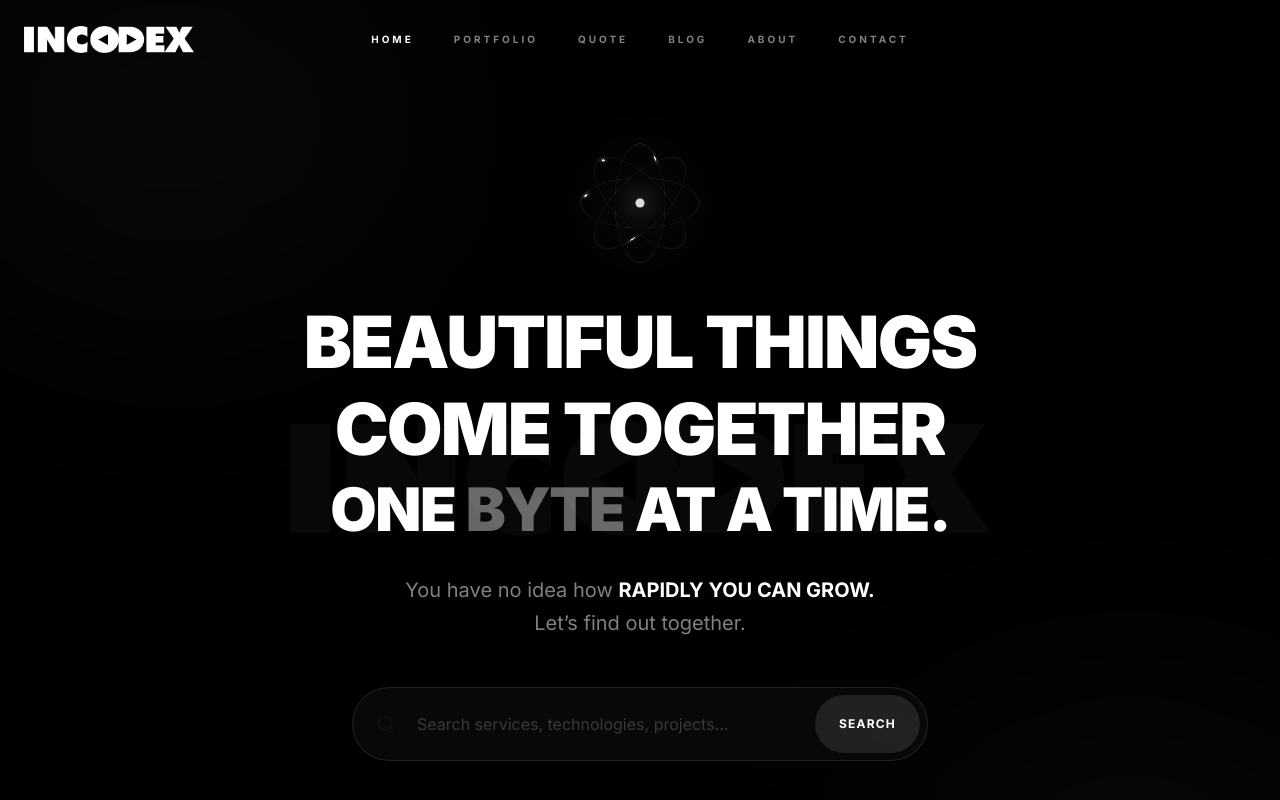
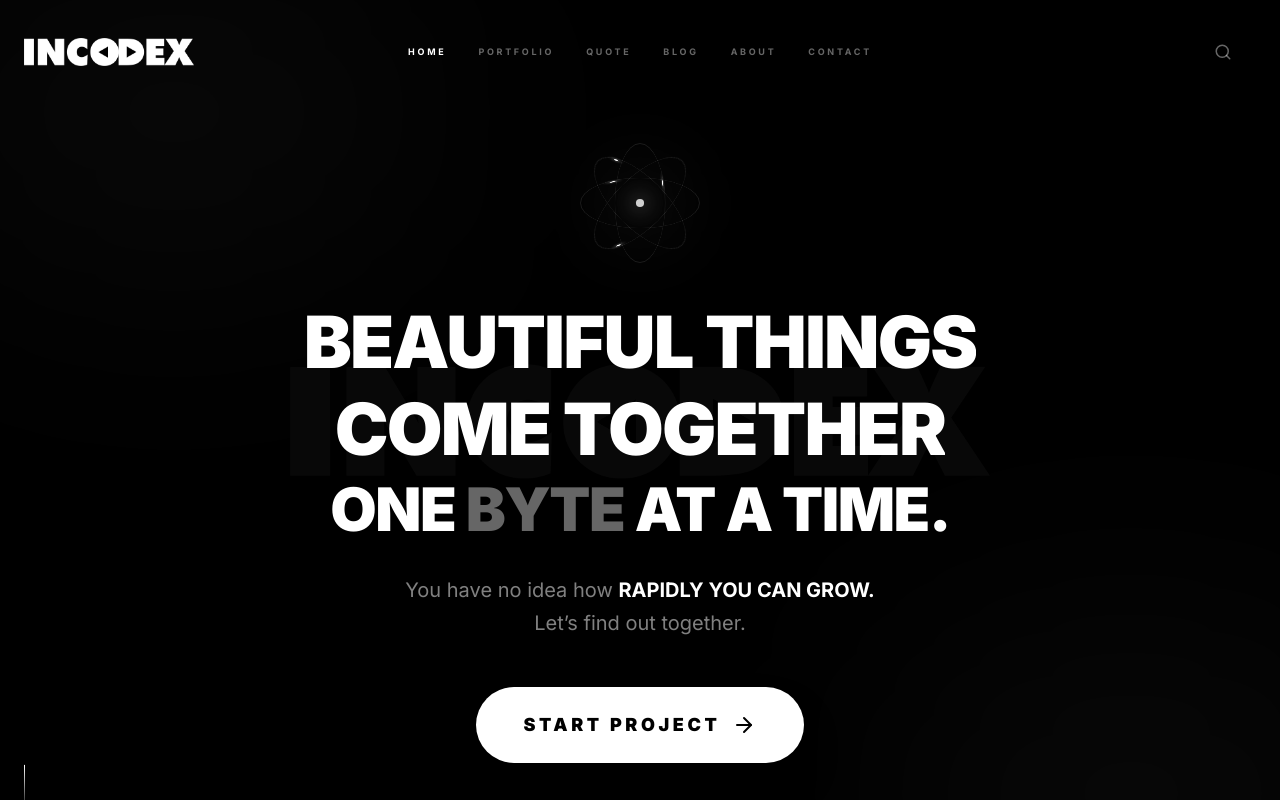
Before and after one commit to rantidebRoy/INCODEX, a React (Vite) app: page / in a window 1280 px wide. Shown: the top 800 px of the page. Built offline with nearby package versions, Linux system fonts and the light colour scheme.

Commit message:
Search and Logo Added

```diff
--- a/package.json
+++ b/package.json
@@ -14,7 +14,8 @@
     "framer-motion": "^12.34.3",
     "lucide-react": "^0.575.0",
     "react": "^19.2.0",
-    "react-dom": "^19.2.0"
+    "react-dom": "^19.2.0",
+    "react-router-dom": "^7.13.0"
   },
   "devDependencies": {
     "@eslint/js": "^9.39.1",
--- a/src/App.jsx
+++ b/src/App.jsx
@@ -1,11 +1,29 @@
-import React, { useState, useEffect } from 'react';
+import React, { useState, useEffect, useRef } from 'react';
 import { motion, AnimatePresence } from 'framer-motion';
-import { Menu, X, ArrowRight, Search, Shield, Zap, Globe, Layout, ChevronRight, Github, Twitter, Linkedin, Sun, Moon, Link as LinkIcon, ShoppingCart, Quote, User } from 'lucide-react';
+import {
+  BrowserRouter as Router,
+  Routes,
+  Route,
+  Link,
+  NavLink,
+  useNavigate,
+  useLocation
+} from 'react-router-dom';
+import {
+  Menu, X, ArrowRight, Search, Shield, Zap,
+  Globe, Layout, ChevronRight, Github, Twitter,
+  Linkedin, Sun, Moon, Link as LinkIcon,
+  ShoppingCart, Quote, User
+} from 'lucide-react';
 import Portfolio from './Portfolio';
 
-const Navbar = ({ setView, currentView }) => {
+const Navbar = () => {
   const [isScrolled, setIsScrolled] = useState(false);
   const [isMobileMenuOpen, setIsMobileMenuOpen] = useState(false);
+  const [isSearchOpen, setIsSearchOpen] = useState(false);
+  const [searchTerm, setSearchTerm] = useState("");
+  const navigate = useNavigate();
+  const searchInputRef = useRef(null);
 
   useEffect(() => {
     const handleScroll = () => setIsScrolled(window.scrollY > 20);
@@ -13,49 +31,133 @@ const Navbar = ({ setView, currentView }) => {
     return () => window.removeEventListener('scroll', handleScroll);
   }, []);
 
-  const navItems = ['Home', 'Portfolio', 'Quote', 'Blog', 'About', 'Contact'];
+  useEffect(() => {
+    if (isSearchOpen && searchInputRef.current) {
+      searchInputRef.current.focus();
+    }
+  }, [isSearchOpen]);
 
-  const handleNavClick = (item) => {
-    if (item === 'Portfolio') {
-      setView('portfolio');
-    } else if (item === 'Home') {
-      setView('home');
-    }
-    setIsMobileMenuOpen(false);
-  };
+  const navItems = [
+    { name: 'Home', path: '/' },
+    { name: 'Portfolio', path: '/portfolio' },
+    { name: 'Quote', path: '#quote' },
+    { name: 'Blog', path: '#blog' },
+    { name: 'About', path: '#footer' },
+    { name: 'Contact', path: '#footer' }
+  ];
+
+  const searchResults = [
+    { title: "Custom Software", category: "Service" },
+    { title: "Mobile Apps", category: "Development" },
+    { title: "Ajker Bangla", category: "Project" },
+    { title: "Nanotechnology", category: "Research" }
+  ].filter(item =>
+    searchTerm && item.title.toLowerCase().includes(searchTerm.toLowerCase())
+  );
 
   return (
     <nav className={`fixed w-full z-50 transition-all duration-500 ${isScrolled ? 'bg-black/90 backdrop-blur-md py-4 border-b border-white/10' : 'bg-transparent py-8'}`}>
-      <div className="max-w-7xl mx-auto px-6 flex items-center justify-center relative">
+      <div className="max-w-7xl mx-auto px-6 flex items-center justify-between relative h-10">
+
+        {/* Logo */}
+        <Link
+          to="/"
+          className="z-50 shrink-0"
+          onClick={() => {
+            setIsMobileMenuOpen(false);
+            window.scrollTo({ top: 0, behavior: 'smooth' });
+          }}
+        >
           <motion.div
             initial={{ opacity: 0, x: -20 }}
             animate={{ opacity: 1, x: 0 }}
-          transition={{ duration: 0.8, ease: "easeOut" }}
-          className="absolute left-6 cursor-pointer"
-          onClick={() => setView('home')}
+            transition={{ duration: 0.8 }}
           >
             <img src="/inc-02.png" alt="INCODEX" className="h-6 md:h-7 w-auto object-contain" />
           </motion.div>
+        </Link>
 
         {/* Desktop Menu - Centered */}
-        <div className="hidden md:flex items-center space-x-10">
+        <div className="hidden lg:flex items-center space-x-8 absolute left-1/2 -translate-x-1/2">
           {navItems.map((item) => (
+            <NavLink
+              key={item.name}
+              to={item.path}
+              className={({ isActive }) =>
+                `text-[9px] font-bold transition-all tracking-[0.3em] uppercase ${isActive && item.path !== '#quote' && item.path !== '#blog' && item.path !== '#footer'
+                  ? 'text-white'
+                  : 'text-white/40 hover:text-white'
+                }`
+              }
+            >
+              {item.name}
+            </NavLink>
+          ))}
+        </div>
+
+        {/* Right Actions: Search + Mobile Menu */}
+        <div className="flex items-center space-x-2 md:space-x-4 z-50">
+          {/* Desktop Search */}
+          <div className="hidden md:flex items-center relative">
+            <AnimatePresence>
+              {isSearchOpen && (
+                <motion.div
+                  initial={{ width: 0, opacity: 0 }}
+                  animate={{ width: 240, opacity: 1 }}
+                  exit={{ width: 0, opacity: 0 }}
+                  className="overflow-hidden mr-2"
+                >
+                  <input
+                    ref={searchInputRef}
+                    type="text"
+                    value={searchTerm}
+                    onChange={(e) => setSearchTerm(e.target.value)}
+                    placeholder="Search..."
+                    className="w-full bg-white/5 border border-white/10 rounded-full py-2 px-4 text-xs text-white placeholder:text-white/20 focus:outline-none focus:border-white/30 transition-all"
+                  />
+                </motion.div>
+              )}
+            </AnimatePresence>
             <button
-              key={item}
-              onClick={() => handleNavClick(item)}
-              className={`text-[10px] font-bold transition-all tracking-[0.3em] uppercase ${(item === 'Home' && currentView === 'home') || (item === 'Portfolio' && currentView === 'portfolio')
-                ? 'text-white'
-                : 'text-white/50 hover:text-white'
-                }`}
+              onClick={() => setIsSearchOpen(!isSearchOpen)}
+              className="p-2 text-white/40 hover:text-white transition-colors"
             >
-              {item}
+              {isSearchOpen ? <X size={18} /> : <Search size={18} />}
+            </button>
+
+            {/* Results Dropdown */}
+            <AnimatePresence>
+              {isSearchOpen && searchTerm && (
+                <motion.div
+                  initial={{ opacity: 0, y: 10 }}
+                  animate={{ opacity: 1, y: 0 }}
+                  exit={{ opacity: 0, y: 10 }}
+                  className="absolute top-full right-0 mt-4 w-64 bg-neutral-900 border border-white/10 rounded-xl overflow-hidden backdrop-blur-2xl shadow-2xl"
+                >
+                  {searchResults.length > 0 ? (
+                    <div className="p-1">
+                      {searchResults.map((result, idx) => (
+                        <button
+                          key={idx}
+                          className="w-full flex items-center justify-between p-3 hover:bg-white/5 rounded-lg transition-colors text-left group"
+                        >
+                          <span className="text-white text-[10px] font-bold uppercase tracking-tight">{result.title}</span>
+                          <span className="text-[8px] text-white/20 font-black tracking-widest uppercase">{result.category}</span>
                         </button>
                       ))}
                     </div>
+                  ) : (
+                    <div className="p-6 text-center text-white/20 text-[8px] font-bold uppercase tracking-widest">
+                      No results found
+                    </div>
+                  )}
+                </motion.div>
+              )}
+            </AnimatePresence>
+          </div>
 
-        <div className="absolute right-6 flex items-center space-x-4">
           <button
-            className="md:hidden p-2 text-white"
+            className="lg:hidden p-2 text-white/40 hover:text-white transition-colors"
             onClick={() => setIsMobileMenuOpen(!isMobileMenuOpen)}
           >
             {isMobileMenuOpen ? <X size={24} /> : <Menu size={24} />}
@@ -70,17 +172,30 @@ const Navbar = ({ setView, currentView }) => {
             initial={{ opacity: 0, height: 0 }}
             animate={{ opacity: 1, height: 'auto' }}
             exit={{ opacity: 0, height: 0 }}
-            className="md:hidden bg-black border-b border-white/10 overflow-hidden"
+            className="lg:hidden bg-black border-b border-white/10 overflow-hidden"
           >
-            <div className="px-6 py-8 flex flex-col space-y-6 text-center">
+            <div className="px-6 py-10 flex flex-col space-y-8 text-center items-center">
+              {/* Mobile Search */}
+              <div className="w-full max-w-xs relative mb-4">
+                <Search className="absolute left-4 top-1/2 -translate-y-1/2 text-white/20" size={16} />
+                <input
+                  type="text"
+                  value={searchTerm}
+                  onChange={(e) => setSearchTerm(e.target.value)}
+                  placeholder="Search..."
+                  className="w-full bg-white/5 border border-white/10 rounded-full py-3 pl-12 pr-4 text-sm text-white focus:outline-none"
+                />
+              </div>
+
               {navItems.map((item) => (
-                <button
-                  key={item}
-                  onClick={() => handleNavClick(item)}
-                  className="text-xl font-bold text-white uppercase tracking-widest"
+                <NavLink
+                  key={item.name}
+                  to={item.path}
+                  className="text-lg font-bold text-white uppercase tracking-[0.2em]"
+                  onClick={() => setIsMobileMenuOpen(false)}
                 >
-                  {item}
-                </button>
+                  {item.name}
+                </NavLink>
               ))}
             </div>
           </motion.div>
@@ -215,31 +330,12 @@ const Hero = () => {
             initial={{ opacity: 0, scale: 0.9 }}
             animate={{ opacity: 1, scale: 1 }}
             transition={{ duration: 0.5, delay: 0.8 }}
-            className="flex flex-col items-center justify-center gap-10"
+            className="flex flex-col sm:flex-row items-center justify-center gap-6"
           >
-            {/* Search Bar */}
-            <div className="w-full max-w-xl relative group">
-              <div className="absolute inset-y-0 left-6 flex items-center pointer-events-none text-white/20 group-focus-within:text-white transition-colors duration-300">
-                <Search size={20} />
-              </div>
-              <input
-                type="text"
-                placeholder="Search services, technologies, projects..."
-                className="w-full bg-white/[0.03] border border-white/10 rounded-full py-6 pl-16 pr-8 text-white placeholder:text-white/20 focus:outline-none focus:bg-white/10 focus:border-white/20 transition-all duration-300 backdrop-blur-xl"
-              />
-              <div className="absolute inset-y-2 right-2 flex items-center">
-                <button className="bg-white/10 hover:bg-white hover:text-black text-white px-6 h-full rounded-full font-bold text-xs uppercase tracking-widest transition-all duration-300">
-                  Search
-                </button>
-              </div>
-            </div>
-
-            <div className="flex flex-col sm:flex-row items-center justify-center gap-6">
             <button className="bg-white text-black px-12 py-6 rounded-full font-black text-lg flex items-center group hover:bg-neutral-200 transition-all duration-300 shadow-2xl relative overflow-hidden">
               <span className="relative z-10 uppercase tracking-[0.2em]">START PROJECT</span>
               <ArrowRight className="ml-3 group-hover:translate-x-2 transition-transform relative z-10" />
             </button>
-            </div>
           </motion.div>
         </div>
       </div>
@@ -370,24 +466,6 @@ const ServicesInfo = () => {
   );
 };
 
-const FeatureCard = ({ icon: Icon, title, description }) => (
-  <motion.div
-    whileHover={{ y: -10 }}
-    className="p-8 rounded-3xl bg-neutral-900 border border-white/5 hover:border-white/20 transition-all group"
-  >
-    <div className="w-14 h-14 bg-white text-black rounded-2xl flex items-center justify-center mb-6 shadow-xl shadow-white/5 group-hover:rotate-6 transition-transform">
-      <Icon size={28} />
-    </div>
-    <h3 className="text-2xl font-bold text-white mb-4">{title}</h3>
-    <p className="text-white/50 leading-relaxed mb-6">
-      {description}
-    </p>
-    <a href="#" className="inline-flex items-center text-sm font-bold text-white group-hover:underline">
-      Learn more <ChevronRight size={16} className="ml-1" />
-    </a>
-  </motion.div>
-);
-
 const Features = () => {
   const features = [
     {
@@ -489,7 +567,7 @@ const CTA = () => (
 );
 
 const Footer = () => (
-  <footer className="bg-black text-white py-16 px-6 border-t border-white/10 transition-colors duration-500">
+  <footer id="footer" className="bg-black text-white py-16 px-6 border-t border-white/10 transition-colors duration-500">
     <div className="max-w-7xl mx-auto">
       <div className="grid md:grid-cols-4 gap-12 mb-16">
         <div className="col-span-2">
@@ -533,8 +611,6 @@ const Footer = () => (
     </div>
   </footer>
 );
-
-// Portfolio component has been moved to Portfolio.jsx
 
 const Testimonials = () => {
   const reviews = [
@@ -723,37 +799,56 @@ const Blog = () => {
   );
 };
 
-const App = () => {
-  const [view, setView] = useState(() => localStorage.getItem('site_view') || 'home');
+const AppContents = () => {
+  const location = useLocation();
 
   useEffect(() => {
-    document.documentElement.classList.add('dark');
-    localStorage.setItem('site_view', view);
-  }, [view]);
+    if (location.hash) {
+      const element = document.getElementById(location.hash.substring(1));
+      if (element) {
+        element.scrollIntoView({ behavior: 'smooth' });
+      }
+    } else {
+      window.scrollTo(0, 0);
+    }
+  }, [location.pathname, location.hash]);
 
   return (
-    <div className="dark">
     <div className="bg-black min-h-screen font-sans selection:bg-white selection:text-black transition-colors duration-500">
-        <Navbar setView={setView} currentView={view} />
+      <Navbar />
 
-        {view === 'home' ? (
+      <Routes>
+        <Route path="/" element={
           <>
             <Hero />
+            <ProgressInfo />
             <Features />
             <ServicesInfo />
-            {/* Portfolio is now a separate view */}
             <Testimonials />
             <Blog />
             <CTA />
           </>
-        ) : (
-          <Portfolio Reveal={Reveal} />
-        )}
+        } />
+        <Route path="/portfolio" element={<Portfolio Reveal={Reveal} />} />
+      </Routes>
 
       <Footer />
-      </div>
     </div>
   );
 };
 
+const App = () => {
+  useEffect(() => {
+    document.documentElement.classList.add('dark');
+  }, []);
+
+  return (
+    <Router>
+      <div className="dark">
+        <AppContents />
+      </div>
+    </Router>
+  );
+};
+
 export default App;
--- a/src/Portfolio.jsx
+++ b/src/Portfolio.jsx
@@ -52,7 +52,7 @@ const Portfolio = ({ Reveal }) => {
                         <span className="text-white/30 text-xs font-bold tracking-[0.5em] uppercase mb-4 block">Proven Excellence</span>
                     </Reveal>
                     <Reveal delay={0.1} className="mx-auto">
-                        <h2 className="text-3xl md:text-5xl font-black text-white tracking-tight uppercase">Our Projects</h2>
+                        <h2 className="text-3xl md:text-5xl font-black text-white tracking-tight uppercase">Portfolio</h2>
                     </Reveal>
                 </div>
 
```
Also changed, not shown: 1 other file (tests, documents, lock files or other folders). Lines whose indentation alone changed are shown as unchanged.
